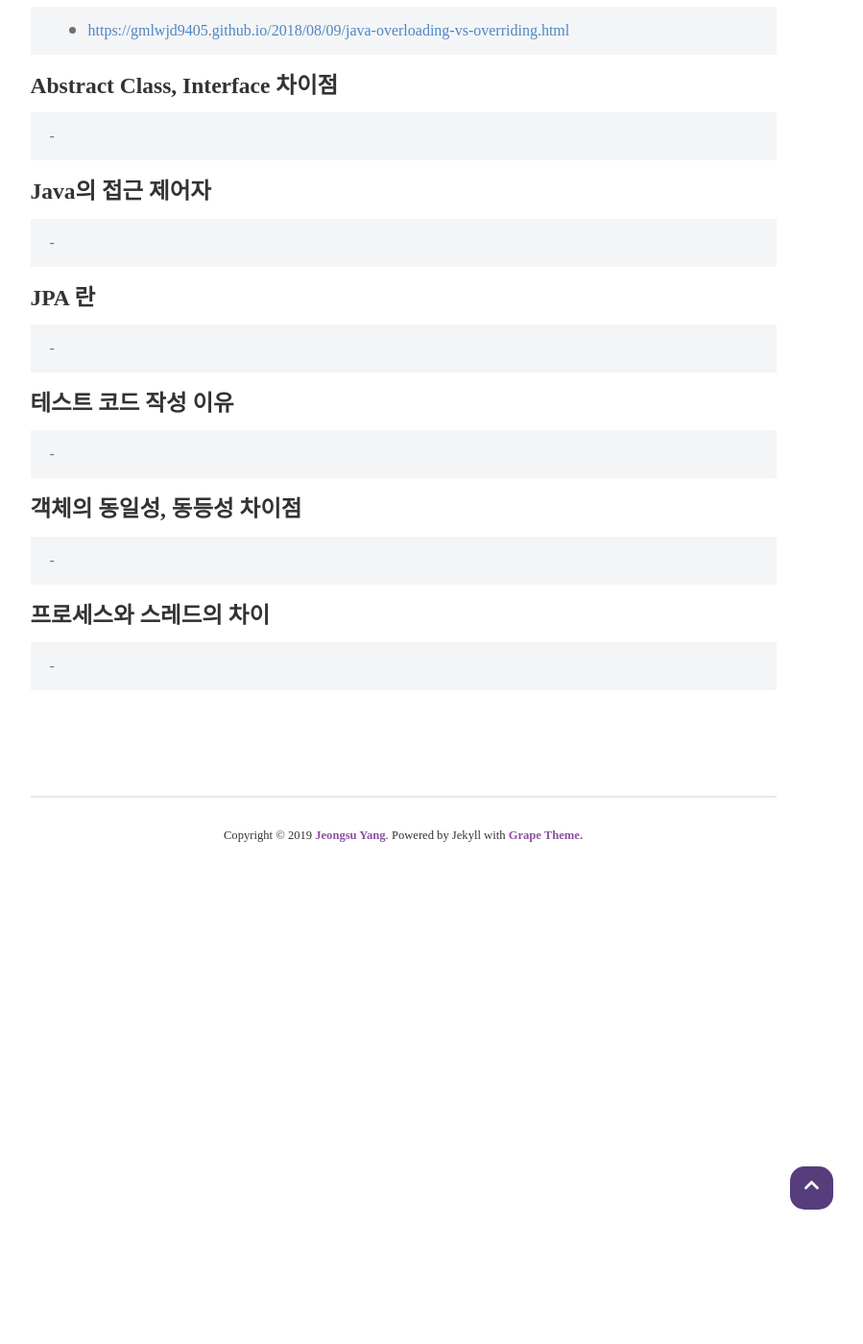
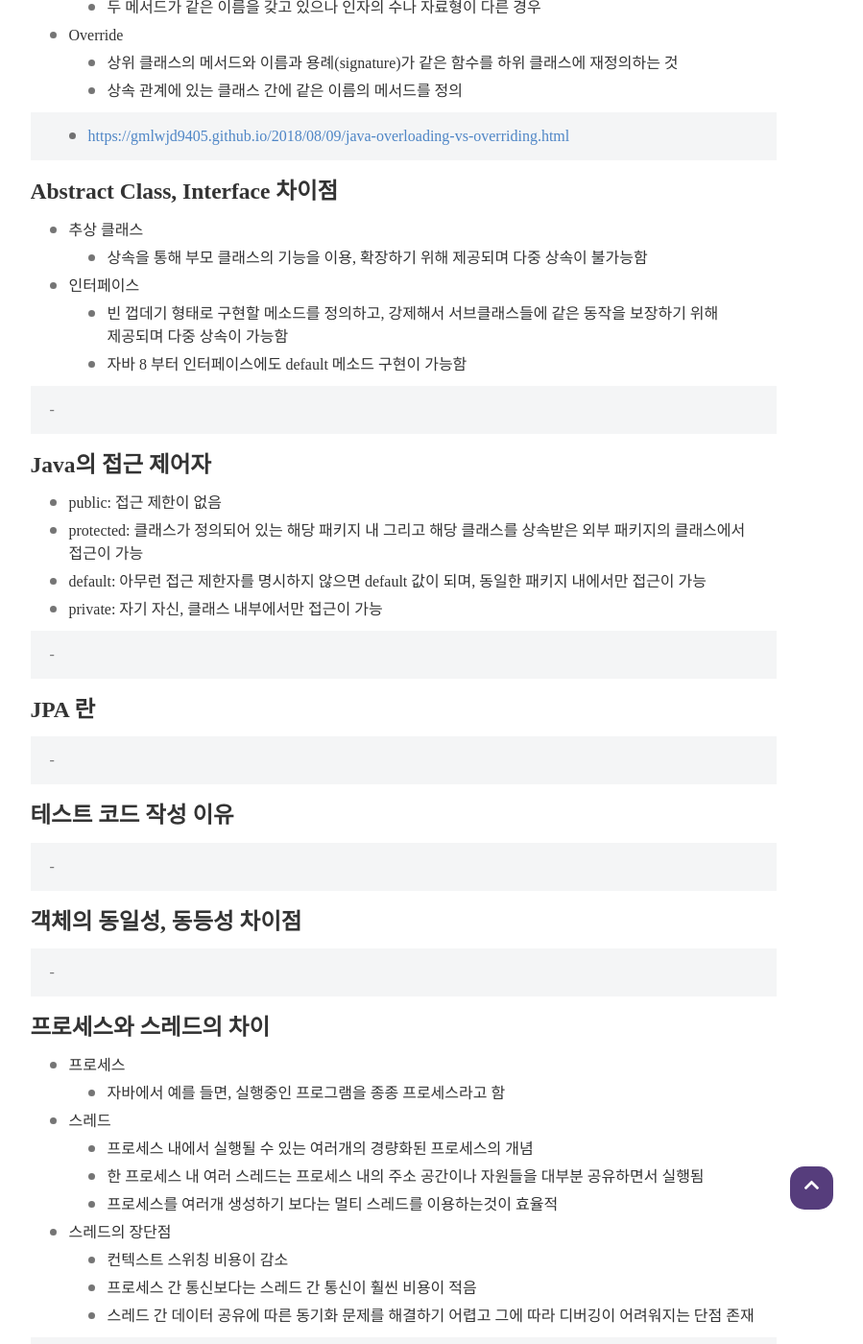
Before and after one commit to jsyang-dev/jsyang-dev.github.io, a Jekyll site: the page built from _posts/2020-01-05-basic-knowledge-java.md, in a window 1280 px wide and 1400 px high, scrolled down 7031 px. Shown: the whole window at 96% size, without its empty margins (220-1119 px from the left). Built offline with Jekyll 4.4.1, drawn with Linux system fonts in a browser that asks for light colours; nearby versions of some CDN libraries; some web fonts are replaced; comment, search, counter and statistics services are not loaded; some of the changed text lies outside the part shown.

Commit message:
Post 수정 - Java 기본지식

```diff
--- a/_posts/2020-01-05-basic-knowledge-java.md
+++ b/_posts/2020-01-05-basic-knowledge-java.md
@@ -175,9 +179,20 @@ comments: 'True'
 
 ### Abstract Class, Interface 차이점
 
+- 추상 클래스
+  - 상속을 통해 부모 클래스의 기능을 이용, 확장하기 위해 제공되며 다중 상속이 불가능함
+- 인터페이스
+  - 빈 껍데기 형태로 구현할 메소드를 정의하고, 강제해서 서브클래스들에 같은 동작을 보장하기 위해 제공되며 다중 상속이 가능함
+  - 자바 8 부터 인터페이스에도 default 메소드 구현이 가능함
+
 > -
 
 ### Java의 접근 제어자
+
+- public: 접근 제한이 없음
+- protected: 클래스가 정의되어 있는 해당 패키지 내 그리고 해당 클래스를 상속받은 외부 패키지의 클래스에서 접근이 가능
+- default: 아무런 접근 제한자를 명시하지 않으면 default 값이 되며, 동일한 패키지 내에서만 접근이 가능
+- private: 자기 자신, 클래스 내부에서만 접근이 가능
 
 > -
 
@@ -195,4 +210,15 @@ comments: 'True'
 
 ### 프로세스와 스레드의 차이
 
+- 프로세스
+  - 자바에서 예를 들면, 실행중인 프로그램을 종종 프로세스라고 함
+- 스레드
+  - 프로세스 내에서 실행될 수 있는 여러개의 경량화된 프로세스의 개념
+  - 한 프로세스 내 여러 스레드는 프로세스 내의 주소 공간이나 자원들을 대부분 공유하면서 실행됨
+  - 프로세스를 여러개 생성하기 보다는 멀티 스레드를 이용하는것이 효율적
+- 스레드의 장단점
+  - 컨텍스트 스위칭 비용이 감소
+  - 프로세스 간 통신보다는 스레드 간 통신이 훨씬 비용이 적음
+  - 스레드 간 데이터 공유에 따른 동기화 문제를 해결하기 어렵고 그에 따라 디버깅이 어려워지는 단점 존재
+
 > -
```
Also changed, not shown: other parts of _posts/2020-01-05-basic-knowledge-java.md (+4 -0 lines).
